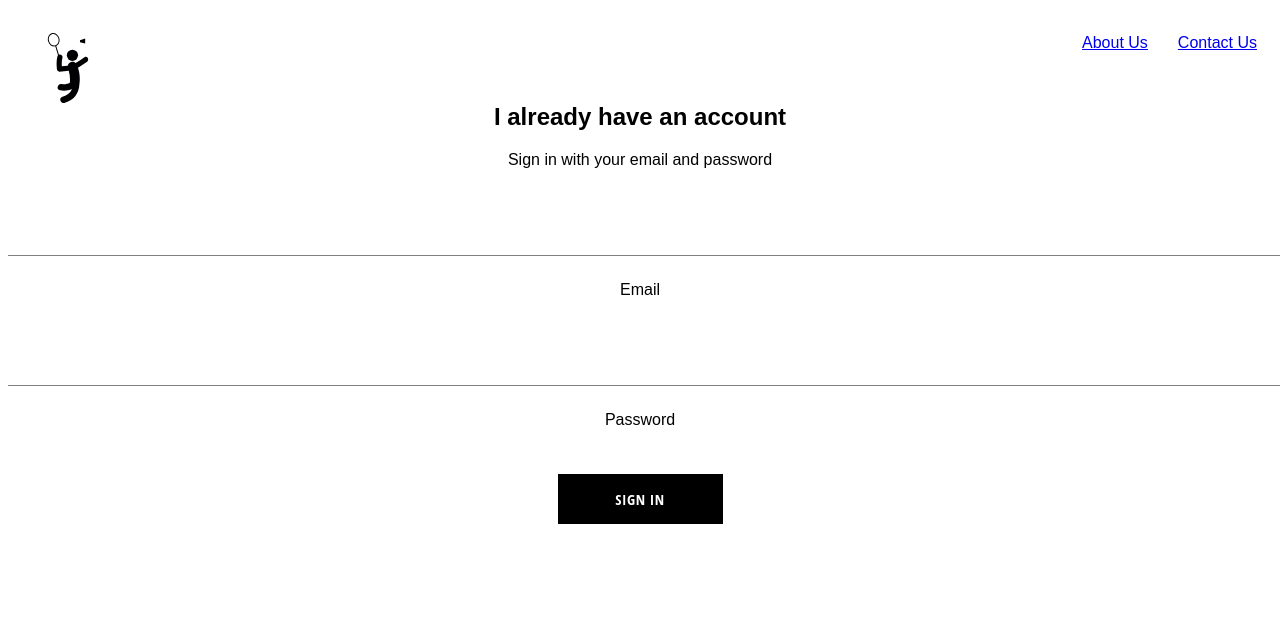
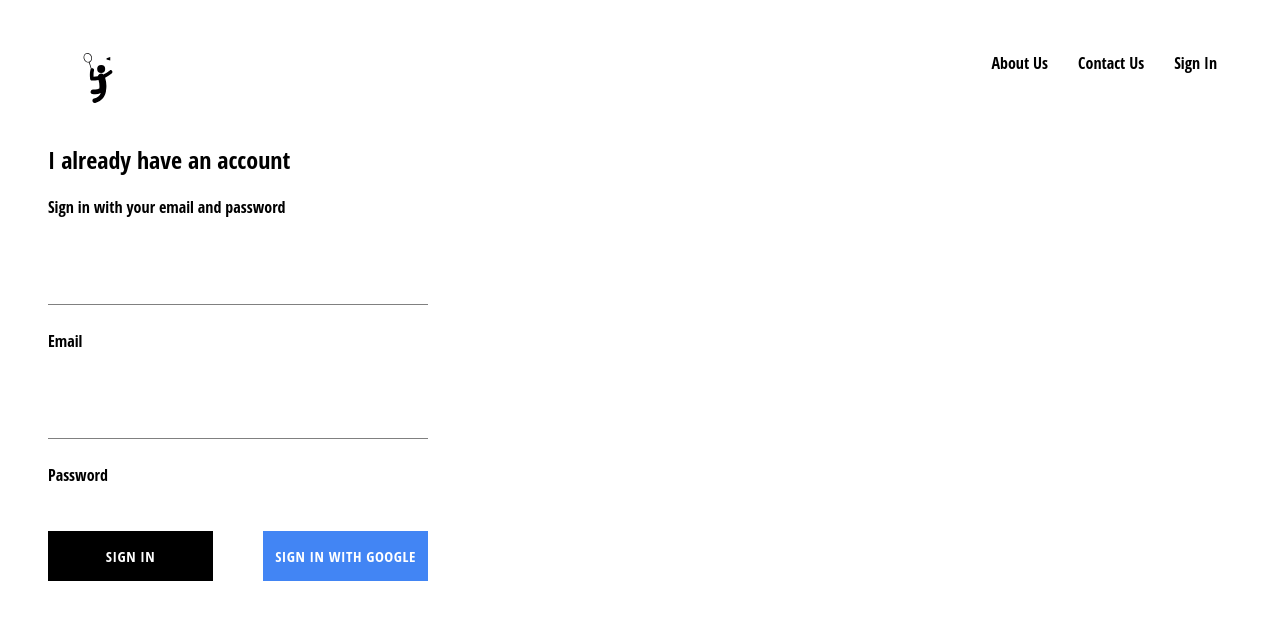
Before and after one commit to arun6783/Sports-Manager, a React (Create React App) app: page /SignIn in a window 1280 px wide. Shown: the top 620 px of the page. Built offline with nearby package versions, Linux system fonts and the light colour scheme; no server answers.

Commit message:
implemented firebase

```diff
--- /dev/null
+++ b/src/App.css
@@ -0,0 +1,13 @@
+body {
+    font-family: 'Open Sans Condensed';
+    padding: 20px 40px;
+  }
+
+  a {
+    text-decoration: none;
+    color: black;
+  }
+
+  * {
+    box-sizing: border-box;
+  }
--- a/src/App.js
+++ b/src/App.js
@@ -1,21 +1,46 @@
 import React from "react";
-import "./styles.css";
+import './App.css';
 import HomePage from "./Pages/HomePage";
 import AboutUs from './Pages/About-Us'
 import { Switch, Route } from 'react-router-dom';
 import Header from "./Components/Header-Component/Header-Component";
 import SignInAndSignUp from "./Pages/Sign-In-sign-up";
+import { auth } from './firebase/firebase.utils';
+class App extends React.Component {
+  constructor(){
+    super();
+    this.state={
+      currentUser:null
+    }
+  }
 
-export default function App() {
+
+  unsubscribeFromAuth = null;
+
+  componentDidMount(){
+    this.unsubscribeFromAuth = auth.onAuthStateChanged(user=> {
+      this.setState({currentUser: user});
+      console.log(user);
+    });
+
+  }
+
+  componentWillUnmount(){
+    this.unsubscribeFromAuth();
+  }
+  render() {
     return (
       <div className="App">
-      <Header></Header>
+        <Header currentUser={this.state.currentUser}></Header>
 
         <Switch>
-        <Route exact path='/' component={HomePage}/>
-        <Route exact path='/AboutUs' component={AboutUs}/>
-        <Route exact path='/SignIn' component={SignInAndSignUp}/>
+          <Route exact path='/' component={HomePage} />
+          <Route exact path='/AboutUs' component={AboutUs} />
+          <Route exact path='/SignIn' component={SignInAndSignUp} />
         </Switch>
       </div>
     );
   }
+
+}
+export default App;
--- a/src/Components/Header-Component/Header-Component.jsx
+++ b/src/Components/Header-Component/Header-Component.jsx
@@ -2,8 +2,9 @@ import React from "react";
 import { Link } from "react-router-dom";
 import {ReactComponent as Logo} from '../../assets/logo.svg'
 import "./Header-Component.scss";
+import {auth} from '../../firebase/firebase.utils';
 
-const Header = () => {
+const Header = ({currentUser}) => {
   return (
     <div className="header">
       <Link className="logo-container" to="/" >
@@ -12,6 +13,11 @@ const Header = () => {
       <div className="options">
         <Link className='option' to='/AboutUs'>About Us</Link>
         <Link className='option' to='/ContactUs'>Contact Us</Link>
+
+        {console.log('current user - ', currentUser)}
+        {
+          currentUser ? (<div className='option' onClick={()=>auth.signOut()}>Sign out</div>) : (<Link className='option' to='/SignIn'>Sign In</Link>)
+        }
       </div>
 
     </div>
--- a/src/Components/Header-Component/Header-Component.scss
+++ b/src/Components/Header-Component/Header-Component.scss
@@ -7,7 +7,7 @@
 
   .logo-container {
     height: 100%;
-      width: 70px;
+    width: 100px;
     padding: 25px;
   }
 
@@ -20,6 +20,7 @@
 
     .option {
       padding: 10px 15px;
+      cursor: pointer;
     }
   }
 }
--- a/src/Components/custom-button/custom-button.component.jsx
+++ b/src/Components/custom-button/custom-button.component.jsx
@@ -1,11 +1,14 @@
 import React from 'react';
-import "./custom-button.component.styles.scss";
-const FormButton = ({children,...otherProps}) => {
-  return (
-    <button className="custom-button" {...otherProps}>
-      {children}
-    </button>
-  )
-}
 
-export default FormButton;
+import './custom-button.component.styles.scss';
+
+const CustomButton = ({ children, isGoogleSignIn, ...otherProps }) => (
+  <button
+    className={`${isGoogleSignIn ? 'google-sign-in' : ''} custom-button`}
+    {...otherProps}
+  >
+    {children}
+  </button>
+);
+
+export default CustomButton;
--- a/src/Components/custom-button/custom-button.component.styles.scss
+++ b/src/Components/custom-button/custom-button.component.styles.scss
@@ -4,7 +4,7 @@
   height: 50px;
   letter-spacing: 0.5px;
   line-height: 50px;
-    padding: 0 35px 0 35px;
+  padding: 0 10px 0 10px;
   font-size: 15px;
   background-color: black;
   color: white;
@@ -19,4 +19,14 @@
     color: black;
     border: 1px solid black;
   }
+
+  &.google-sign-in {
+    background-color: #4285f4;
+    color: white;
+
+    &:hover {
+      background-color: #357ae8;
+      border: none;
     }
+  }
+}
--- a/src/Components/sign-in/sign-in-component.jsx
+++ b/src/Components/sign-in/sign-in-component.jsx
@@ -1,36 +1,40 @@
 import React from 'react';
 import FormInput from "../form-input/form-input.component"
 import CustomButton from "../custom-button/custom-button.component";
+import './sign-in.styles.scss'
+import { signInWithGoogle } from '../../firebase/firebase.utils';
+
 
 class SignIn extends React.Component {
 
-    constructor(props){
+    constructor(props) {
         super(props);
 
         this.state = {
-            email:'',
+            email: '',
             password: ''
         }
     }
 
-    handleSubmit =(event)=>{
+    handleSubmit = (event) => {
 
         event.preventDefault();
-        this.setState({email:'', password:''});
+        this.setState({ email: '', password: '' });
 
 
     }
 
-    handleChange=event=>{
-        const{name, value} = event.target;
-        this.setState({[name]:value});
+    handleChange = event => {
+        const { name, value } = event.target;
+        this.setState({ [name]: value });
     }
+
     render() {
 
 
         return (
 
-            <div className='sin-in'>
+            <div className='sign-in'>
                 <h2> I already have an account</h2>
                 <span>Sign in with your email and password</span>
                 <form onSubmit={this.handleSubmit}>
@@ -40,9 +44,14 @@ class SignIn extends React.Component {
 
 
                     <FormInput name='password' type='password' value={this.state.password} onChange={this.handleChange} required label="Password" />
+                    <div className='buttons'>
 
+                        <CustomButton type='submit'> Sign In</CustomButton>
 
-                    <CustomButton type='submit'> Sign In</CustomButton>
+                        <CustomButton onClick={signInWithGoogle} isGoogleSignIn >
+                            Sign in with Google
+                        </CustomButton>
+                    </div>
                 </form>
             </div>
         );
--- /dev/null
+++ b/src/Components/sign-in/sign-in.styles.scss
@@ -0,0 +1,14 @@
+.sign-in {
+    width: 380px;
+    display: flex;
+    flex-direction: column;
+
+    .title {
+      margin: 10px 0;
+    }
+
+    .buttons {
+      display: flex;
+      justify-content: space-between;
+    }
+  }
--- /dev/null
+++ b/src/firebase/firebase.utils.js
@@ -0,0 +1,27 @@
+import firebase from 'firebase/app'
+
+import 'firebase/firestore';
+
+import 'firebase/auth';
+
+const config = {
+    apiKey: "AIzaSyA14r1m9ZRKUA1ozgUXOZlAMVTxFJey_YU",
+    authDomain: "sports-mgr.firebaseapp.com",
+    databaseURL: "https://sports-mgr.firebaseio.com",
+    projectId: "sports-mgr",
+    storageBucket: "sports-mgr.appspot.com",
+    messagingSenderId: "9768371556",
+    appId: "1:9768371556:web:8a7f6c1d412f618814a671",
+    measurementId: "G-PQ6MH92QX5"
+  };
+
+  firebase.initializeApp(config);
+
+  export const auth = firebase.auth();
+  export const firestore = firebase.firestore();
+
+  const provider = new firebase.auth.GoogleAuthProvider();
+  provider.setCustomParameters({ prompt: 'select_account' });
+  export const signInWithGoogle = () => auth.signInWithPopup(provider);
+
+  export default firebase;
--- a/src/styles.css
+++ b/src/styles.css
@@ -1,4 +1,14 @@
-.App {
-  font-family: sans-serif;
-  text-align: center;
+body {
+  margin: 0;
+  padding: 0;
+  font-family: -apple-system, BlinkMacSystemFont, 'Segoe UI', 'Roboto', 'Oxygen',
+    'Ubuntu', 'Cantarell', 'Fira Sans', 'Droid Sans', 'Helvetica Neue',
+    sans-serif;
+  -webkit-font-smoothing: antialiased;
+  -moz-osx-font-smoothing: grayscale;
 }
+
+code {
+  font-family: source-code-pro, Menlo, Monaco, Consolas, 'Courier New',
+    monospace;
+}
```
Lines whose indentation alone changed are shown as unchanged.
